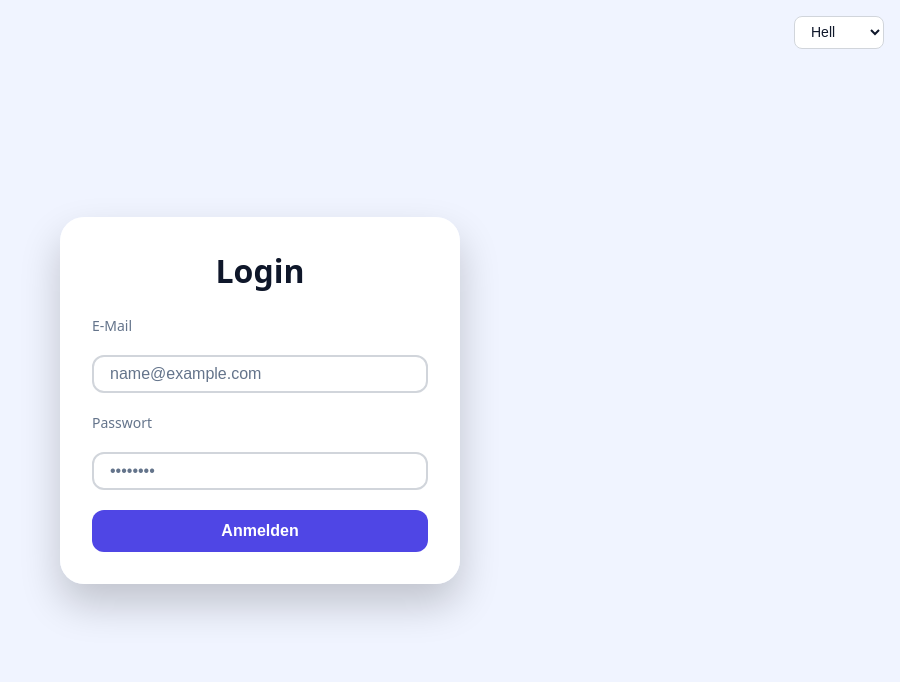
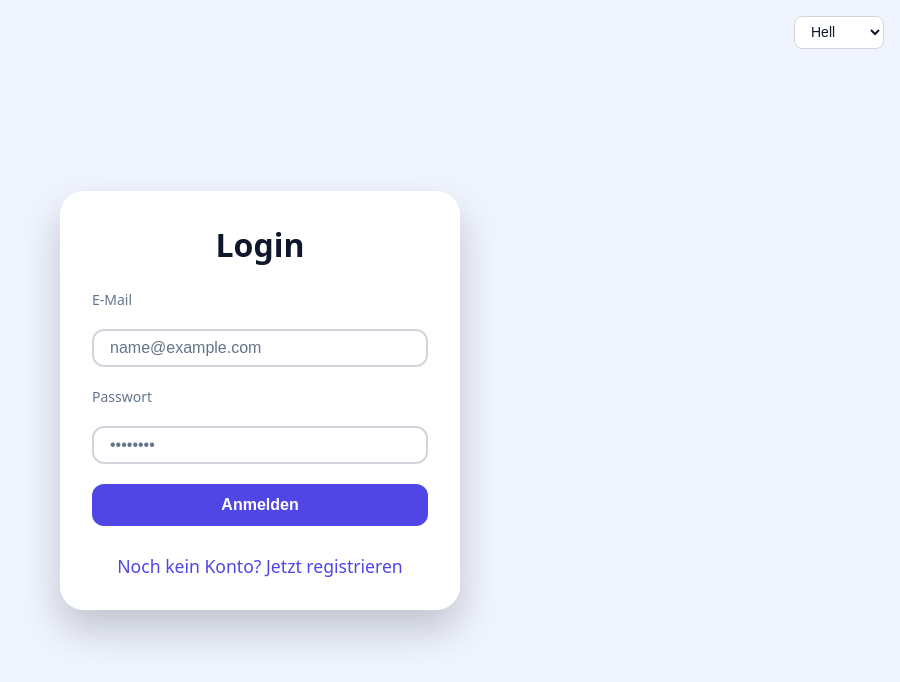
Before and after one commit to Jamie-Poeffel/AI-Bot, a Vue app in the folder cli/: page / in a window 1280 px wide. Shown: the top 682 px of the page, without its empty margins (380-1280 px from the left). Built offline with nearby package versions, Linux system fonts and the light colour scheme.

Commit message:
feat: Add registration link to LoginView and update fetch URL in RegisterView

```diff
--- a/cli/src/router/index.js
+++ b/cli/src/router/index.js
@@ -11,6 +11,11 @@ const routes = [
         path: "/home",
         component: () => import("../views/HomeView.vue"),
     },
+    {
+        name: "Register",
+        path: "/register",
+        component: () => import("../views/RegisterView.vue"),
+    }
 ]
 
 const router = createRouter({
--- a/cli/src/views/LoginView.vue
+++ b/cli/src/views/LoginView.vue
@@ -83,6 +83,8 @@ watch(theme, (t) => applyTheme(t))
           {{ loading ? 'Anmelden …' : 'Anmelden' }}
         </button>
 
+        <router-link class="router-link" to="/register">Noch kein Konto? Jetzt registrieren</router-link>
+
         <p v-if="errorMsg" class="error">{{ errorMsg }}</p>
       </form>
     </div>
@@ -94,6 +96,22 @@ watch(theme, (t) => applyTheme(t))
 
 <!-- ---------- COMPONENT-STYLES (scoped) ---------- -->
 <style scoped>
+.router-link {
+  display: block;
+  margin-top: .5rem;
+  text-align: center;
+  color: var(--primary);
+  text-decoration: none;
+  font-size: 1.1rem;
+}
+.router-link {
+  display: block;
+  margin-top: .5rem;
+  text-align: center;
+  color: var(--primary);
+  text-decoration: none;
+  font-size: 1.1rem;
+}
 .theme-selector {
   position: fixed;
   top: 1rem;
--- a/cli/src/views/RegisterView.vue
+++ b/cli/src/views/RegisterView.vue
@@ -13,7 +13,7 @@ const router = useRouter()
 async function handleRegister() {
   loading.value = true
   try {
-    const resp = await fetch('http://localhost:8080/register', {
+    const resp = await fetch('http://localhost:8080/newUser', {
       method: 'POST',
       headers: { 'Content-Type': 'application/json' },
       body: JSON.stringify({
@@ -83,7 +83,7 @@ watch(theme, (t) => applyTheme(t))
           {{ loading ? 'Registrieren …' : 'Registrieren' }}
         </button>
 
-        <router-link class="router-link" to="/login">Bereits ein Konto? Jetzt einloggen</router-link>
+        <router-link class="router-link" to="/">Bereits ein Konto? Jetzt einloggen</router-link>
 
         <p v-if="errorMsg" class="error">{{ errorMsg }}</p>
       </form>
```
